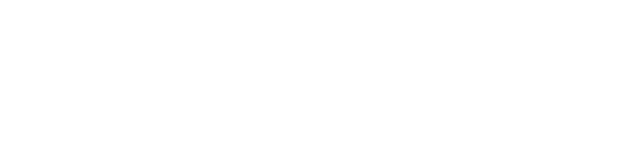
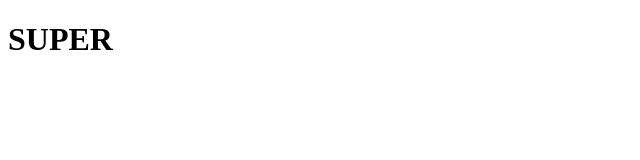
Before and after one commit to RJuanCa/Proyecto, a plain HTML site: page index.html in a window 1280 px wide. Shown: the whole page, without its empty margins (0-640 px from the left). Drawn offline with Linux system fonts and the light colour scheme.

Commit message:
ahora si

```diff
--- a/index.html
+++ b/index.html
@@ -2,4 +2,5 @@
 <html>
     <head>
         <title>MI INDEX</title>
+        <H1>SUPER</H1>
     </head>
```
